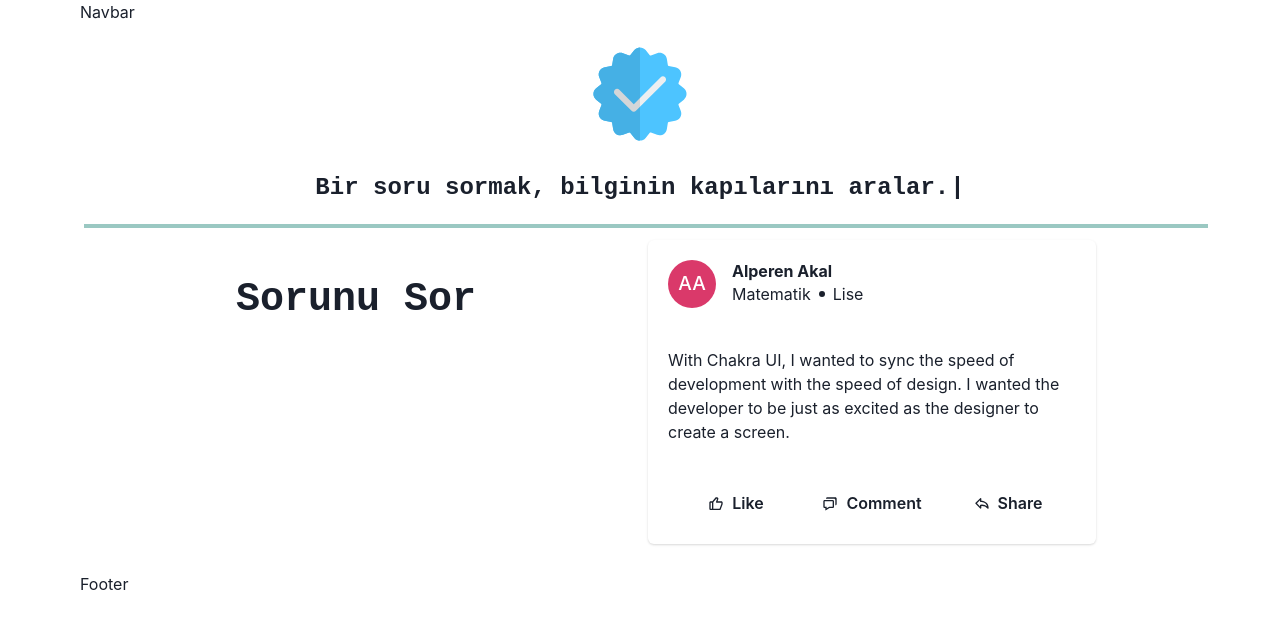
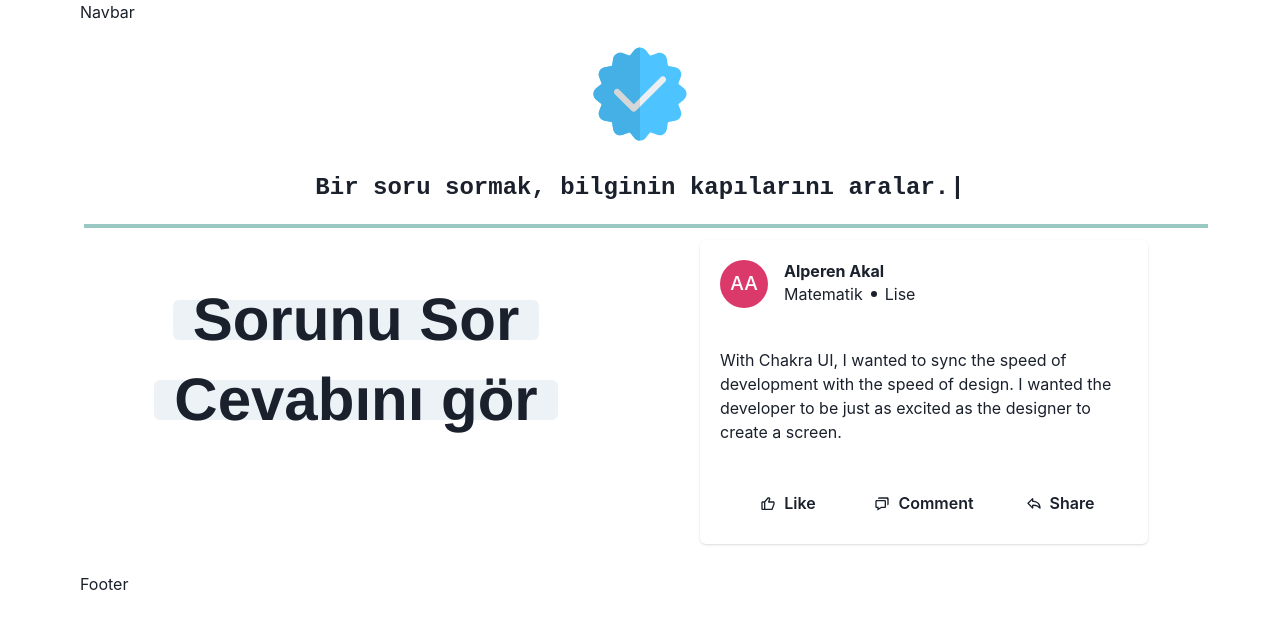
Before and after one commit to emineaaaa/BanaSor-demo, a React (Vite) app: page /alperen in a window 1280 px wide. Shown: the top 628 px of the page. Built offline with nearby package versions, Linux system fonts and the light colour scheme.

Commit message:
animated

```diff
--- a/package.json
+++ b/package.json
@@ -20,6 +20,7 @@
     "react-dom": "^18.2.0",
     "react-icons": "^5.0.1",
     "react-router-dom": "^6.22.3",
+    "react-spring": "^9.7.3",
     "typewriter-effect": "^2.21.0"
   },
   "devDependencies": {
--- a/src/components/Alperen.jsx
+++ b/src/components/Alperen.jsx
@@ -6,15 +6,139 @@ import Typewriter from "typewriter-effect";
 import TextComp from './TextComp';
 import { BsThreeDotsVertical } from "react-icons/bs";
 import { BiLike, BiChat, BiShare, BiSolidLike, BiSolidShare } from "react-icons/bi";
+import { useSpring, animated } from 'react-spring';
+
 
 
 
 
 const Alperen = () => {
+    const [isFlipped, setIsFlipped] = useState(true);
     const [liked, setLiked] = useState(false);
     const [share, setShare] = useState(false)
+    const { transform, opacity } = useSpring({
+        opacity: isFlipped ? 1 : 0,
+        transform: `perspective(600px) rotateY(${isFlipped ? 180 : 0}deg)`,
+        config: { mass: 5, tension: 500, friction: 80 },
+    });
+    const BackSide = () => (
+        <Flex flex={1}>
 
-    const shareInfo =() =>{
+
+            <Card maxW='md'>
+                <CardHeader>
+                    <Flex spacing='4'>
+                        <Flex flex='1' gap='4' alignItems='center' flexWrap='wrap'>
+                            <Avatar name='Emine Aydınlı' />
+
+                            <Box>
+                                <Heading size='sm'>Emine Aydınlı</Heading>
+                                <Flex align="center" justify="center" gap="2">
+                                    <Text>Matematik</Text>
+                                    <Box flexShrink={0} w={1.5} h={1.5} bg="gray.800" borderRadius="full" />
+                                    <Text>Lise</Text>
+                                </Flex>
+                            </Box>
+                        </Flex>
+
+                    </Flex>
+                </CardHeader>
+                <CardBody>
+                    <Text>
+                        With Chakra UI, I wanted to sync the speed of development with the speed
+                        of design. I wanted the developer to be just as excited as the designer to
+                        create a screen.
+                    </Text>
+                </CardBody>
+
+
+                <CardFooter
+                    justify='space-between'
+                    flexWrap='wrap'
+                    sx={{
+                        '& > button': {
+                            minW: '136px',
+                        },
+                    }}
+                >
+                    <Button flex='1' variant='ghost' leftIcon={liked ? <BiSolidLike /> : <BiLike />} onClick={() => setLiked(!liked)}>
+                        Like
+                    </Button>
+                    <Button flex='1' variant='ghost' leftIcon={<BiChat />}>
+                        Comment
+                    </Button>
+                    <Button onClick={shareInfo} flex='1' variant='ghost' leftIcon={share ? <BiSolidShare /> : <BiShare />}>
+                        Share
+                    </Button>
+                </CardFooter>
+            </Card>
+
+
+
+
+
+        </Flex>
+    );
+    const FrontSide = () => (
+        <Flex flex={1}>
+
+
+            <Card maxW='md'>
+                <CardHeader>
+                    <Flex spacing='4'>
+                        <Flex flex='1' gap='4' alignItems='center' flexWrap='wrap'>
+                            <Avatar name='Alperen Akal' />
+
+                            <Box>
+                                <Heading size='sm'>Alperen Akal</Heading>
+                                <Flex align="center" justify="center" gap="2">
+                                    <Text>Matematik</Text>
+                                    <Box flexShrink={0} w={1.5} h={1.5} bg="gray.800" borderRadius="full" />
+                                    <Text>Lise</Text>
+                                </Flex>
+                            </Box>
+                        </Flex>
+
+                    </Flex>
+                </CardHeader>
+                <CardBody>
+                    <Text>
+                        With Chakra UI, I wanted to sync the speed of development with the speed
+                        of design. I wanted the developer to be just as excited as the designer to
+                        create a screen.
+                    </Text>
+                </CardBody>
+
+
+                <CardFooter
+                    justify='space-between'
+                    flexWrap='wrap'
+                    sx={{
+                        '& > button': {
+                            minW: '136px',
+                        },
+                    }}
+                >
+                    <Button flex='1' variant='ghost' leftIcon={liked ? <BiSolidLike /> : <BiLike />} onClick={() => setLiked(!liked)}>
+                        Like
+                    </Button>
+                    <Button flex='1' variant='ghost' leftIcon={<BiChat />}>
+                        Comment
+                    </Button>
+                    <Button onClick={shareInfo} flex='1' variant='ghost' leftIcon={share ? <BiSolidShare /> : <BiShare />}>
+                        Share
+                    </Button>
+                </CardFooter>
+            </Card>
+
+
+
+
+
+        </Flex>
+
+    );
+    const shareInfo = () => {
         setShare(!share)
         navigator.share({
             url: window.location.href
@@ -65,60 +189,75 @@ const Alperen = () => {
             </Flex>
             <Divider m={1} borderColor={"#58A399"} borderWidth={"2px"} />
             <Flex flexDir={"row"} w={"100%"} gap={4}>
+
                 <Box flex={1} >
-                    <TextComp text={"Sorunu Sor"}></TextComp>
-                </Box>
-                <Flex flex={1}>
+                    <Flex m={5} p={5} direction={"column"} gap={5}>
+                        <Flex
+                            justifyContent="center" // Yatayda ortala
+
+                        >
+                            <Button
+                                whiteSpace="pre-line"
+                                fontFamily="ProximaNova, Helvetica, Arial, sans-serif;" // Projenize uygun bir font ile değiştirebilirsiniz.
+                                fontSize="60px" // Responsive font boyutu ayarı
+                                textAlign="center"
+                                lineHeight="taller"
+                                mt={5} // Üstten boşluk ekleyerek metni daha rahat okunabilir yapar
+                                fontWeight="bold"
+                                color="#00000"
+                                p={5}
+                                onClick={() => setIsFlipped(true)}
+                            >
+                                Sorunu Sor
+                            </Button>
+                        </Flex>
+                        <Flex
+                            justifyContent="center" // Yatayda ortala
+
+                        >
+                            <Button
+                                whiteSpace="pre-line"
+                                fontFamily="ProximaNova, Helvetica, Arial, sans-serif;" // Projenize uygun bir font ile değiştirebilirsiniz.
+                                fontSize="60px" // Responsive font boyutu ayarı
+                                textAlign="center"
+                                lineHeight="taller"
+                                mt={5} // Üstten boşluk ekleyerek metni daha rahat okunabilir yapar
+                                fontWeight="bold"
+                                color="#00000"
+                                p={5}
+                                onClick={() => setIsFlipped(false)}
+                            >
+                                Cevabını gör
+                            </Button>
+                        </Flex>
+                    </Flex>
 
 
-                    <Card maxW='md'>
-                        <CardHeader>
-                            <Flex spacing='4'>
-                                <Flex flex='1' gap='4' alignItems='center' flexWrap='wrap'>
-                                    <Avatar name='Alperen Akal' />
-
-                                    <Box>
-                                        <Heading size='sm'>Alperen Akal</Heading>
-                                        <Flex align="center" justify="center" gap="2">
-                                            <Text>Matematik</Text>
-                                            <Box flexShrink={0} w={1.5} h={1.5} bg="gray.800" borderRadius="full" />
-                                            <Text>Lise</Text>
-                                        </Flex>
-                                    </Box>
-                                </Flex>
-
-                            </Flex>
-                        </CardHeader>
-                        <CardBody>
-                            <Text>
-                                With Chakra UI, I wanted to sync the speed of development with the speed
-                                of design. I wanted the developer to be just as excited as the designer to
-                                create a screen.
-                            </Text>
-                        </CardBody>
+                </Box>
 
 
-                        <CardFooter
-                            justify='space-between'
-                            flexWrap='wrap'
-                            sx={{
-                                '& > button': {
-                                    minW: '136px',
-                                },
-                            }}
-                        >
-                            <Button flex='1' variant='ghost' leftIcon={liked ? <BiSolidLike /> : <BiLike />} onClick={() => setLiked(!liked)}>
-                                Like
-                            </Button>
-                            <Button flex='1' variant='ghost' leftIcon={<BiChat />}>
-                                Comment
-                            </Button>
-                            <Button onClick={shareInfo} flex='1' variant='ghost' leftIcon={share ? <BiSolidShare/>:<BiShare/>}>
-                                Share
-                            </Button>
-                        </CardFooter>
-                    </Card>
+                <Flex flex={1} justifyContent="center" alignItems="center" >
 
+
+                <animated.div
+                    style={{
+                        opacity: opacity.interpolate(o => 1 - o),
+                        transform,
+                    }}
+                >
+                    <BackSide />
+
+                </animated.div>
+
+                <animated.div
+                    style={{
+                        opacity,
+                        transform: transform.interpolate(t => `${t} rotateY(180deg)`),
+                        position: 'absolute',
+                    }}
+                >
+                     <FrontSide />
+                </animated.div>
 
 
 
@@ -128,6 +267,7 @@ const Alperen = () => {
 
 
             </Flex>
+
         </Flex >
     );
 }
--- a/src/components/TextComp.jsx
+++ b/src/components/TextComp.jsx
@@ -1,21 +1,28 @@
-import { Text } from '@chakra-ui/react'
+import { Button, Flex, Text } from '@chakra-ui/react'
 import React from 'react'
 
-const TextComp = ({text}) => {
+const TextComp = ({ text }) => {
   return (
     <>
-    <Text
+      <Flex
+        justifyContent="center" // Yatayda ortala
+
+      >
+        <Button
           whiteSpace="pre-line"
           fontFamily="Source Code Pro, monospace" // Projenize uygun bir font ile değiştirebilirsiniz.
-    fontSize={"40px"} // Responsive font boyutu ayarı
+          fontSize="40px" // Responsive font boyutu ayarı
           textAlign="center"
           lineHeight="taller"
           mt={5} // Üstten boşluk ekleyerek metni daha rahat okunabilir yapar
-    fontWeight={"bold"}
-    color={"dark"}
+          fontWeight="bold"
+          color="dark"
+          p={5}
+          onClick={() => setLiked(!liked)}
         >
           {text}
-</Text>
+        </Button>
+      </Flex>
     </>
   )
 }
```
Also changed, not shown: src/components/CardBack.jsx (deleted, +0 -9 lines), 1 other file (tests, documents, lock files or other folders). Lines whose indentation alone changed are shown as unchanged.
